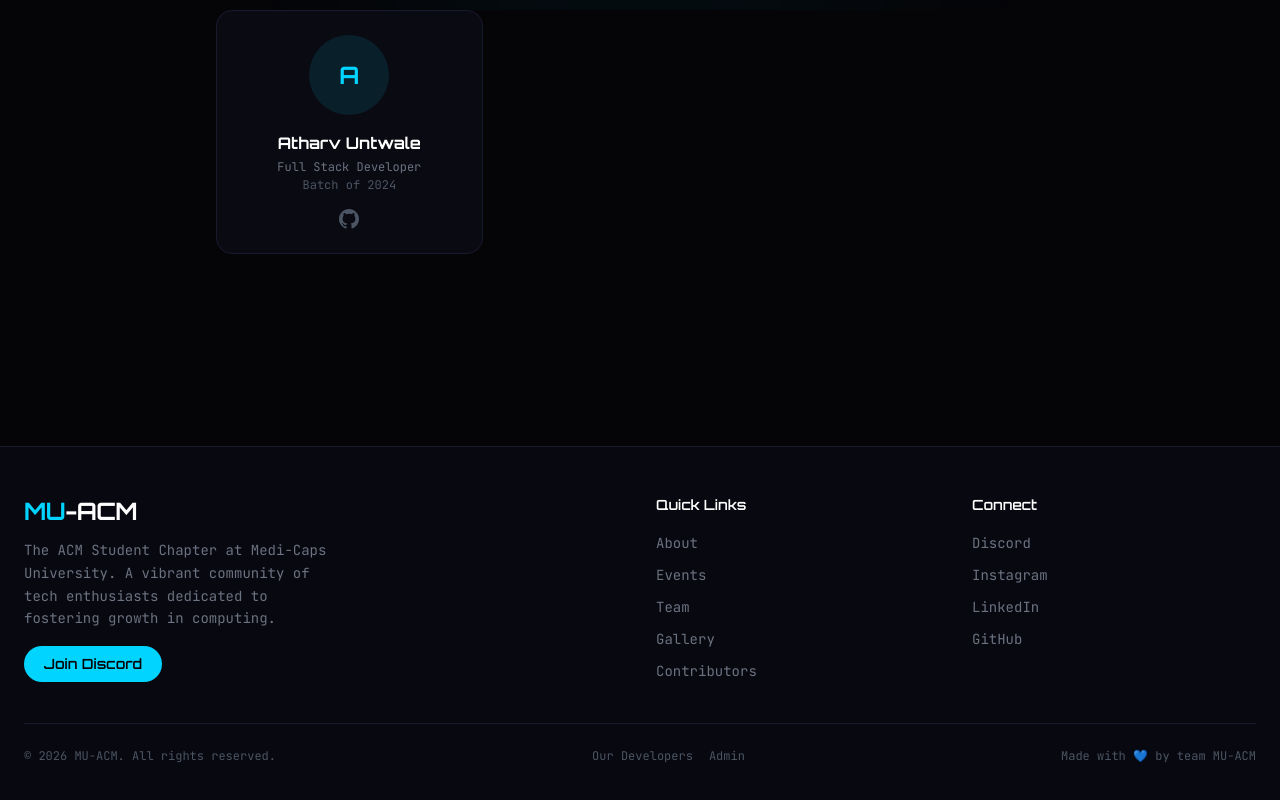
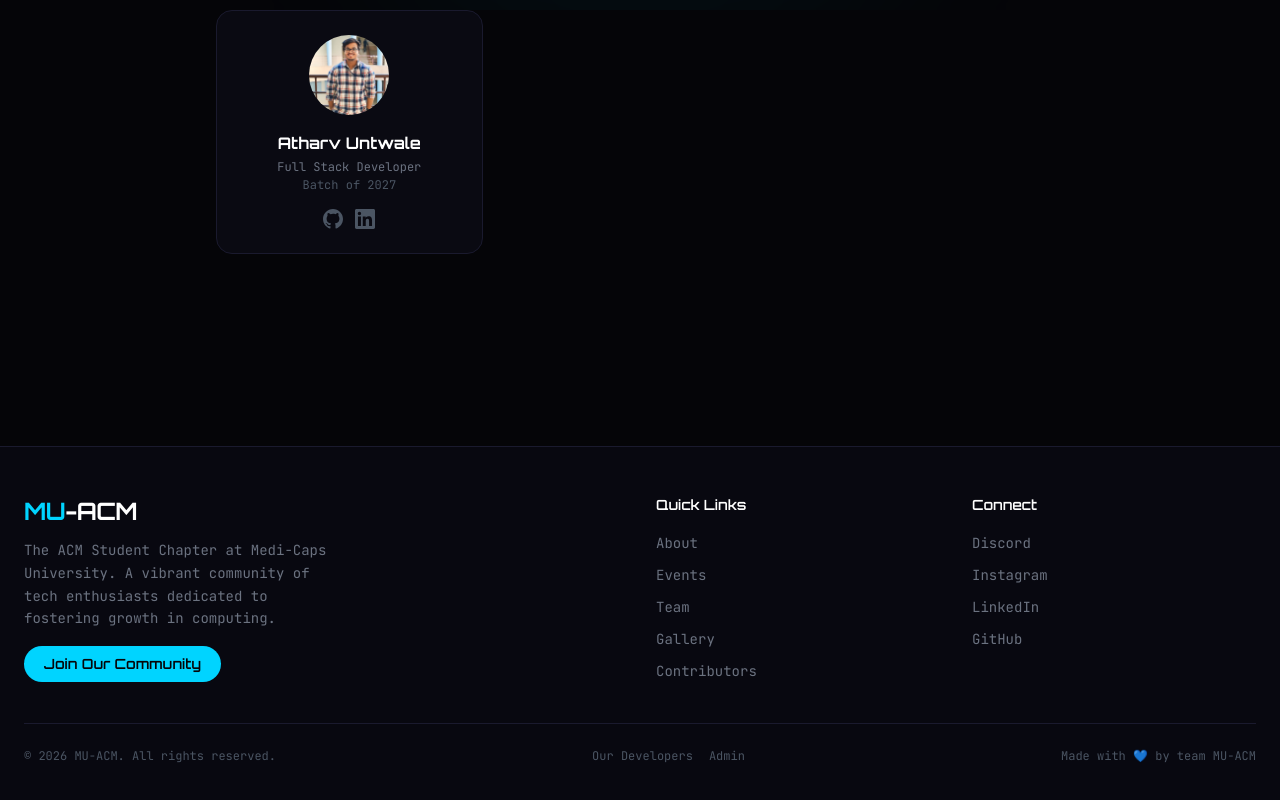
Before and after one commit to Atharv-Untwale/mu-acm, a React (Vite) app in the folder client/: page /contributors in a window 1280 px wide. Shown: the part 354-1154 px from the top of the page. Built offline with nearby package versions, Linux system fonts and the light colour scheme; no server answers.

Commit message:
again updation

```diff
--- a/client/src/components/Footer.jsx
+++ b/client/src/components/Footer.jsx
@@ -20,7 +20,7 @@ const Footer = () => {
               rel="noopener noreferrer"
               className="inline-block mt-4 bg-accent text-primary font-heading font-semibold text-sm px-5 py-2 rounded-full hover:bg-accentDark transition-colors duration-200"
             >
-              Join Discord
+              Join Our Community
             </a>
           </div>
 
--- a/client/src/pages/Contributors.jsx
+++ b/client/src/pages/Contributors.jsx
@@ -3,9 +3,9 @@ const contributors = [
     name: 'Atharv Untwale',
     role: 'Full Stack Developer',
     github: 'https://github.com/Atharv-Untwale',
-    linkedin: '',
-    avatar: '',
-    batch: '2024'
+    linkedin: 'https://www.linkedin.com/in/atharv-untwale/',
+    avatar: '/Atharv_Untwale (President) (1).jpg',
+    batch: '2027'
   },
 ]
 
```
